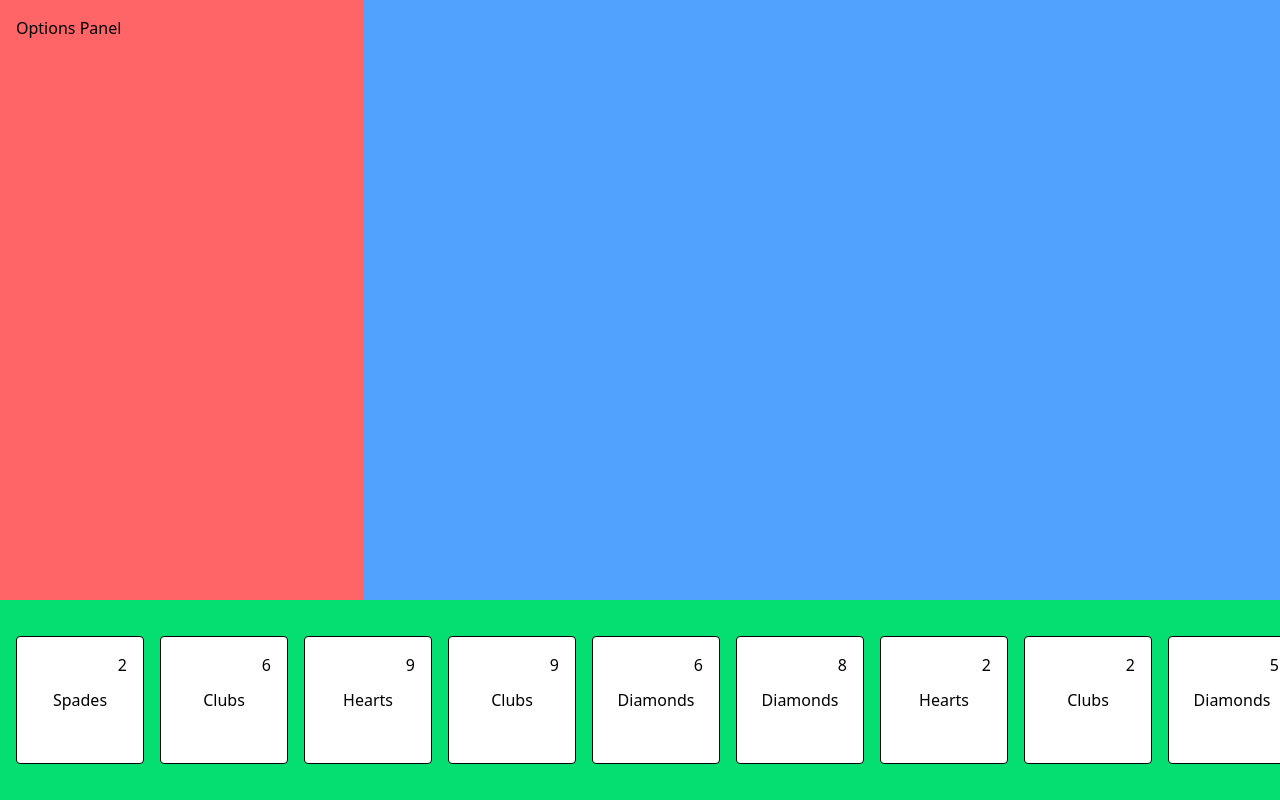
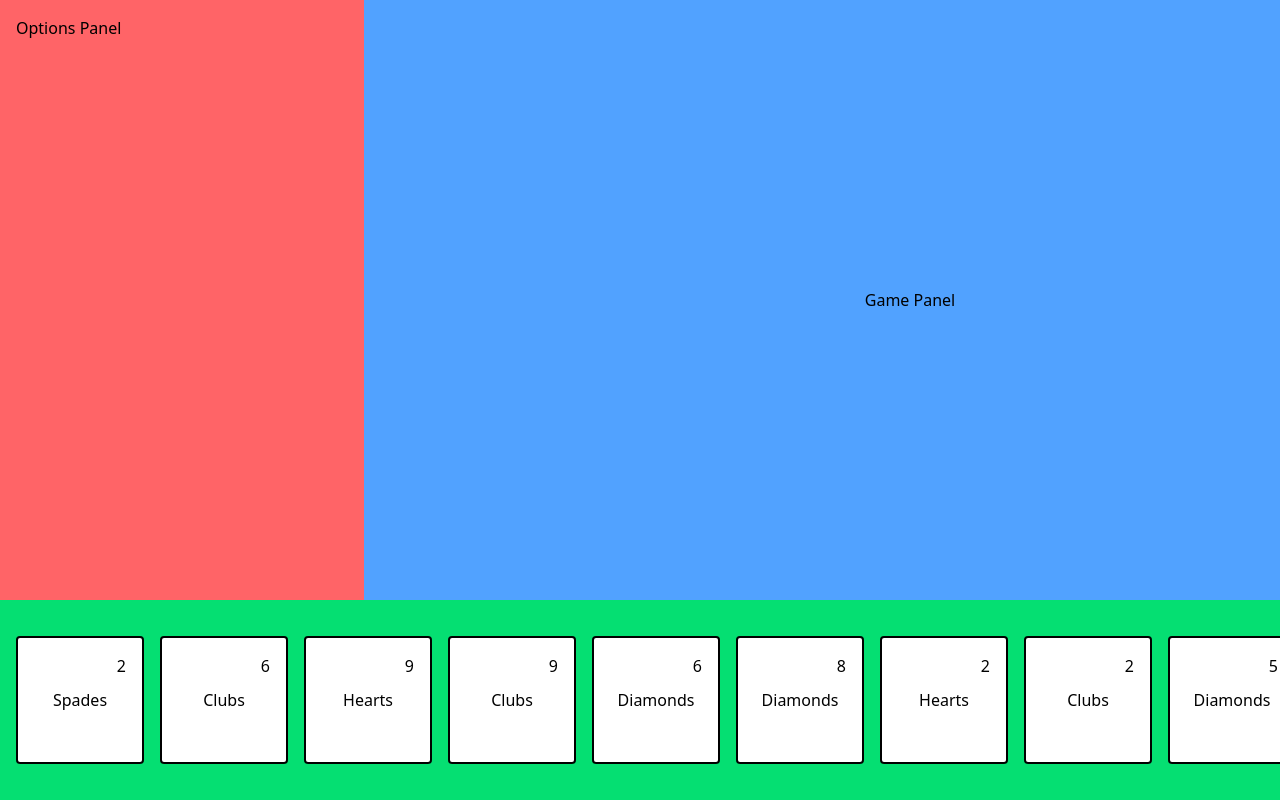
Before and after one commit to kevinldg/weblatro, a React (Vite) app: page / in a window 1280 px wide. Shown: the top 800 px of the page. Built offline with nearby package versions, Linux system fonts and the light colour scheme.

Commit message:
Show selection directly on the card

```diff
--- a/src/components/Card.tsx
+++ b/src/components/Card.tsx
@@ -24,9 +24,13 @@ export default function Card({ card }: CardProps) {
         setSelectedCards(prevSelected => [...prevSelected, card]);
     };
 
+    const isSelected = selectedCards.some(selected => selected.cardId === card.cardId);
+
     return (
         <li
-            className="border border-black rounded bg-white flex justify-center items-center p-4 relative size-32 hover:bg-neutral-200 hover:cursor-pointer"
+            className={`border-2 rounded bg-white flex justify-center items-center p-4 relative size-32 hover:bg-neutral-200 hover:cursor-pointer ${
+                isSelected ? "border-blue-500 text-blue-500" : "border-black"
+            }`}
             onClick={handleClick}
         >
             <p className="absolute top-4 right-4">{card.cardValue}</p>
--- a/src/ui/GamePanel.tsx
+++ b/src/ui/GamePanel.tsx
@@ -1,16 +1,8 @@
-import {useGameContext} from "../hooks/useGameContext.tsx";
-import Card from "../components/Card.tsx";
-
 export default function GamePanel() {
-    const { selectedCards } = useGameContext();
 
     return (
         <div className="col-span-3 bg-blue-400 p-4 flex justify-center items-center">
-            <ul className="flex gap-8 w-fit">
-                {selectedCards.map((card, index) => (
-                    <Card key={index} card={card}/>
-                ))}
-            </ul>
+            <p>Game Panel</p>
         </div>
     );
 }
```
